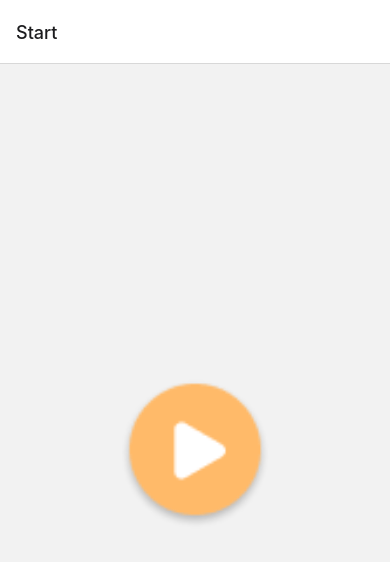
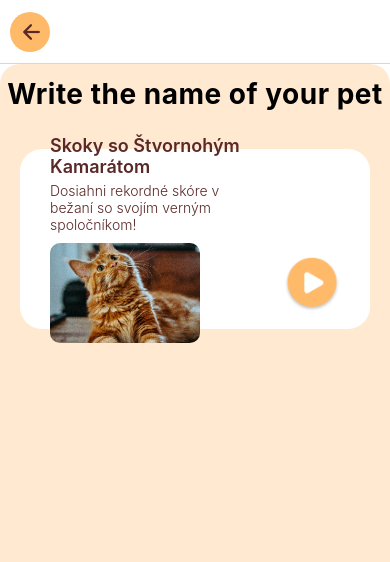
Before and after one commit to ruthjoy76/pet-mobile-app, a React Native app: screen /PetName in a window 390 px wide. Before the commit this address had no page. Shown: the top 562 px of the page. Built offline with nearby package versions, Linux system fonts and the light colour scheme.

Commit message:
PetName Screen

```diff
--- a/src/components/MainContainer.js
+++ b/src/components/MainContainer.js
@@ -1,9 +1,11 @@
-// MainContainer.js
 import React from "react";
+import { StyleSheet, View } from "react-native";
 import { NavigationContainer } from "@react-navigation/native";
 import { createStackNavigator } from "@react-navigation/stack";
+import { Ionicons } from "@expo/vector-icons"; // Import Ionicons for arrow icon
 import StartScreen from "../navigation/screens/IntroScreen";
 import PickAnimalScreen from "../navigation/screens/PickAnimalScreen";
+import PetName from "../navigation/screens/PetName";
 import MainTabs from "../components/MainTabs";
 
 const Stack = createStackNavigator();
@@ -12,12 +14,83 @@ function MainContainer() {
   return (
     <NavigationContainer>
       <Stack.Navigator initialRouteName="Start">
-        <Stack.Screen name="Start" component={StartScreen} />
-        <Stack.Screen name="PickAnimal" component={PickAnimalScreen} />
-        <Stack.Screen name="MainTabs" component={MainTabs} />
+        <Stack.Screen
+          name="Start"
+          component={StartScreen}
+          options={{ headerShown: false }} // Hide the header for Start screen
+        />
+        <Stack.Screen
+          name="PickAnimal"
+          component={PickAnimalScreen}
+          options={({ navigation }) => ({
+            headerLeft: () => (
+              <View style={styles.circle}>
+                <Ionicons
+                  name="arrow-back"
+                  size={24}
+                  color="white"
+                  onPress={() => navigation.goBack()}
+                  style={styles.arrow}
+                />
+              </View>
+            ),
+            title: "", // Remove the title
+          })}
+        />
+        <Stack.Screen
+          name="PetName"
+          component={PetName}
+          options={({ navigation }) => ({
+            headerLeft: () => (
+              <View style={styles.circle}>
+                <Ionicons
+                  name="arrow-back"
+                  size={24}
+                  color="white"
+                  onPress={() => navigation.goBack()}
+                  style={styles.arrow}
+                />
+              </View>
+            ),
+            title: "", // Remove the title
+          })} />
+        <Stack.Screen
+          name="MainTabs"
+          component={MainTabs}
+          options={({ navigation }) => ({
+            headerLeft: () => (
+              <View style={styles.circle}>
+                <Ionicons
+                  name="arrow-back"
+                  size={24}
+                  color="white"
+                  onPress={() => navigation.goBack()}
+                  style={styles.arrow}
+                />
+              </View>
+            ),
+            title: "", // Remove the title
+          })}
+        />
       </Stack.Navigator>
     </NavigationContainer>
   );
 }
 
+const styles = StyleSheet.create({
+  circle: {
+    width: 40,
+    height: 40,
+    borderRadius: 20,
+    backgroundColor: "#FFBA69",
+    justifyContent: "center",
+    alignItems: "center",
+    marginLeft: 10,
+  },
+  arrow: {
+    marginLeft: 3,
+    color: "#5A2828",
+  },
+});
+
 export default MainContainer;
--- /dev/null
+++ b/src/navigation/screens/PetName.js
@@ -0,0 +1,43 @@
+import React from 'react';
+import { View, Text, Image, TouchableOpacity } from 'react-native';
+import styles from '../styles/PetNameStyles';
+
+
+// Import images
+import cat from '../../../assets/cat.png';
+import birdGame from '../../../assets/birdGame.png';
+import button from '../../../assets/button.png';
+
+export default function PetName({ navigation }) {
+    const handleContainerPress = () => {
+        navigation.navigate('MainTabs');
+    };
+
+    return (
+        <View style={styles.container}>
+            <View style={styles.subContainer}>
+            <View style={styles.header}>
+                <Text style={styles.headerText}>Write the name of your pet</Text>
+            </View>
+            <View style={styles.containerItem}>
+                <View style={styles.imageContainer}>
+                    <Text style={styles.containerText}>Skoky so Štvornohým Kamarátom</Text>
+                    <Text style={styles.containerParagraphText}>Dosiahni rekordné skóre v bežaní so svojím verným spoločníkom!</Text>
+                    <Image
+                        source={cat}
+                        style={styles.imageStyle}
+                    />
+                </View>
+                <TouchableOpacity style={styles.buttonContainer}>
+                    <Image
+                        source={button}
+                        style={styles.buttonImage}
+                    />
+                </TouchableOpacity>
+            </View>
+
+
+            </View>
+        </View>
+    );
+}
--- a/src/navigation/screens/PickAnimalScreen.js
+++ b/src/navigation/screens/PickAnimalScreen.js
@@ -15,7 +15,7 @@ const PickAnimalScreen = ({ navigation }) => {
     };
 
     const handleContainerPress = () => {
-        navigation.navigate('MainTabs');
+        navigation.navigate('PetName');
     };
 
     return (
--- /dev/null
+++ b/src/navigation/styles/PetNameStyles.js
@@ -0,0 +1,84 @@
+const PetNameStyles = {
+    container: {
+        flex: 1,
+        backgroundColor: '#fff',
+    },
+    header: {
+        height: 50,
+        justifyContent: 'center',
+        marginBottom: 15,
+    },
+    subContainer: {
+        flex: 1,
+        backgroundColor: '#FFEAD1',
+        borderTopLeftRadius: 20,
+        borderTopRightRadius: 20,
+    },
+    headerText: {
+        fontSize: 28,
+        fontWeight: '700',
+        letterSpacing: 0.5,
+        color: '#000000',
+        textAlign: 'center',
+        marginTop: 10,
+    },
+    subHeaderText: {
+        fontSize: 20,
+        fontWeight: '400',
+        color: '#5A2828',
+        textAlign: 'left',
+        marginTop: 10,
+        marginLeft: 20,
+    },
+    containerItem: {
+        flexDirection: 'row',
+        alignItems: 'center',
+        justifyContent: 'space-between',
+        backgroundColor: 'white',
+        borderRadius: 22,
+        margin: 20,
+        padding: 10,
+        height: 180,
+    },
+    imageContainer: {
+        flex: 1,
+    },
+    containerText: {
+        fontSize: 18,
+        fontWeight: '600',
+        color: '#5A2828',
+        textAlign: 'left',
+        marginTop: 20,
+        marginLeft: 20,
+        marginBottom: 5,
+    },
+    containerParagraphText: {
+        fontSize: 14,
+        fontWeight: '300',
+        color: '#5A2828',
+        textAlign: 'left',
+        marginLeft: 20,
+        marginRight: 20,
+    },
+    imageStyle: {
+        width: 150,
+        height: 100,
+        borderRadius: 10,
+        marginBottom: 20,
+        marginLeft: 20,
+        marginTop: 10,
+    },
+    buttonContainer: {
+        marginRight: 20,
+        alignItems: 'flex-end', // Align button to the right
+        justifyContent: 'flex-end', // Align button to the bottom
+        marginTop: 90, //
+    },
+    buttonImage: {
+        width: 56,
+        height: 56,
+        resizeMode: 'contain',
+    },
+};
+
+export default PetNameStyles;
```
